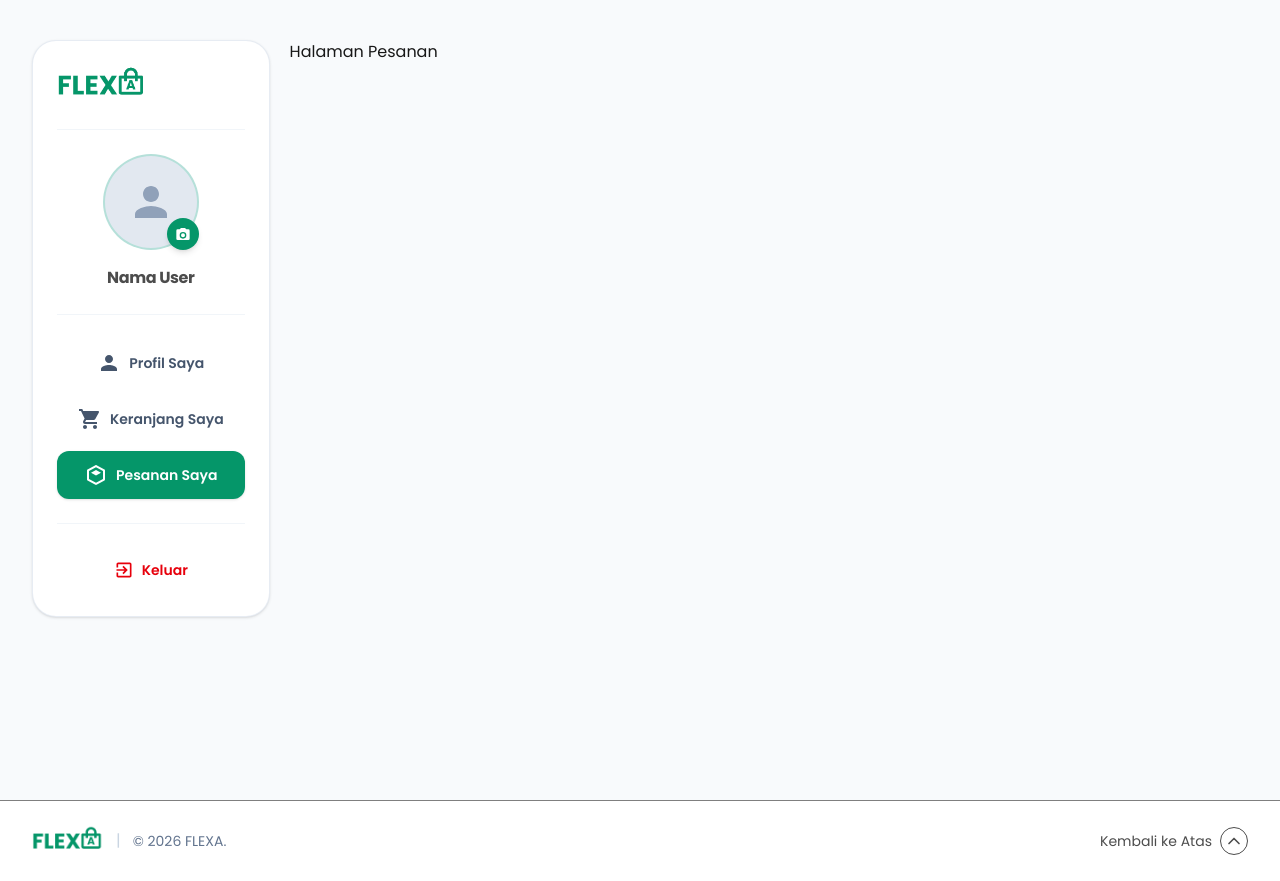
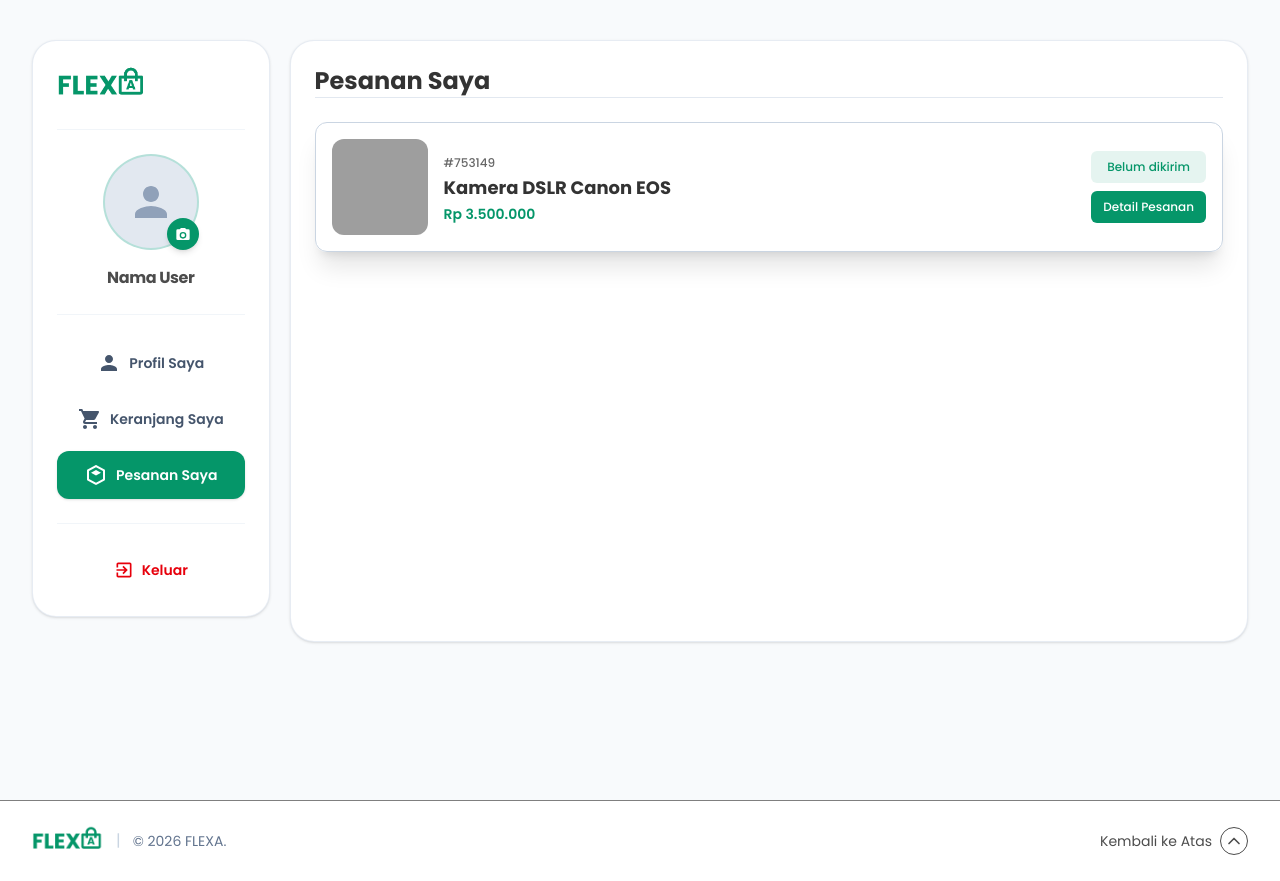
Before and after one commit to NarayanaMahendraAbimanyu/FLEXA-Marketplace, a Next.js app: page /buyer/purchase in a window 1280 px wide. Built offline with nearby package versions, Linux system fonts and the light colour scheme; no server answers; grey boxes are pictures that could not be loaded.

Commit message:
Memperbarui dan menambahkan halaman pesanan

```diff
--- a/app/buyer/purchase/page.tsx
+++ b/app/buyer/purchase/page.tsx
@@ -1,3 +1,73 @@
+'use client'
+
+import React, { useState, useEffect } from 'react'
+
 export default function PurchasePage() {
-  return <div>Halaman Pesanan</div>;
+  const [purchasedProduct, setPurchasedProduct] = useState<{
+    id: string;
+    name: string;
+    price: string;
+    image?: string;
+  } | null>(null);
+
+  useEffect(() => {
+    const savedOrder = localStorage.getItem('last_purchase');
+    if (savedOrder) {
+      setPurchasedProduct(JSON.parse(savedOrder));
+    } else {
+      const mockRandomId = Math.floor(100000 + Math.random() * 900000).toString();
+      setPurchasedProduct({
+        id: mockRandomId,
+        name: 'Kamera DSLR Canon EOS',
+        price: 'Rp 3.500.000',
+        image: 'https://images.unsplash.com/photo-1516035069371-29a1b244cc32?w=500&auto=format&fit=crop&q=60'
+      });
+    }
+  }, []);
+
+  return (
+    <div className="w-full bg-white rounded-3xl border border-slate-200/80 p-6 shadow-sm relative overflow-hidden">
+      <h1 className="text-xl sm:text-2xl font-bold text-black/80">Pesanan Saya</h1>
+      <div className="w-full h-[1px] bg-slate-200 mb-6" />
+
+      <div className=" min-h-[495px]">
+        {purchasedProduct ? (
+          <div className="border border-slate-300 rounded-xl p-4 flex flex-col sm:flex-row items-start sm:items-center justify-between gap-4 shadow-xl relative">
+            <div className="flex items-center gap-4 w-full sm:w-auto">
+              {purchasedProduct.image ? (
+                <img
+                  src={purchasedProduct.image}
+                  alt={purchasedProduct.name}
+                  className="w-20 h-20 sm:w-24 sm:h-24 object-cover rounded-xl shrink-0"
+                />
+              ) : (
+                <div className="w-20 h-20 sm:w-24 sm:h-24 bg-slate-300 rounded-xl shrink-0" />
+              )}
+              <div>
+                <span className="text-xs text-black/60 font-medium">#{purchasedProduct.id}</span>
+                <h3 className="font-bold text-base sm:text-lg text-black/80">{purchasedProduct.name}</h3>
+                <p className="text-sm font-semibold text-[#059669] mt-0.5">{purchasedProduct.price}</p>
+              </div>
+            </div>
+
+            <div className="flex flex-col sm:items-end gap-2 self-end sm:self-center">
+              <span className="text-xs font-medium bg-[#059669]/10 py-2 px-4 rounded-md text-[#059669]">
+                Belum dikirim
+              </span>
+              <button
+                onClick={() => alert(`Melihat detail pesanan #${purchasedProduct.id}`)}
+                className="text-xs bg-[#059669] py-2 px-3 rounded-md font-medium text-white hover:scale-103 active:scale-95 transition-all duration-200"
+              >
+                Detail Pesanan
+              </button>
+            </div>
+          </div>
+        ) : (
+          <div className="flex items-center justify-center h-full min-h-[400px]">
+            <p className="text-sm text-black/50 font-medium">Belum ada pesanan yang dilakukan.</p>
+          </div>
+        )}
+      </div>
+    </div>
+  )
 }
--- a/app/checkout/[id]/page.tsx
+++ b/app/checkout/[id]/page.tsx
@@ -73,7 +73,19 @@ export default function CheckoutPage() {
   };
 
   const handleCreateOrder = () => {
-    router.push('/order');
+    const randomId = Math.floor(100000 + Math.random() * 900000).toString();
+    const orderData = {
+      id: randomId,
+      name: product.title,
+      price: formatRupiah(totalBayar),
+      imageText: product.imageText,
+      qty: qtyParam,
+      storeName: product.storeName,
+      address: address,
+      paymentMethod: paymentMethod,
+    };
+    localStorage.setItem('last_purchase', JSON.stringify(orderData));
+    router.push('/buyer/purchase');
   };
 
   return (
--- a/app/components/NavbarBuyer.tsx
+++ b/app/components/NavbarBuyer.tsx
@@ -199,7 +199,7 @@ export default function NavbarBuyer({ searchQuery, onSearchChange, onSearchSubmi
                   </Link>
 
                   <Link
-                    href="/buyer/orders"
+                    href="/buyer/checkout"
                     onClick={() => setIsMobileMenuOpen(false)}
                     className="w-full text-left py-2 px-3 text-black/70 text-xs sm:text-sm font-medium rounded-lg transition-all duration-200 hover:bg-[#059669] hover:text-white flex items-center gap-2.5"
                   >
@@ -308,7 +308,7 @@ export default function NavbarBuyer({ searchQuery, onSearchChange, onSearchSubmi
                   </Link>
 
                   <Link
-                    href="/buyer/orders"
+                    href="/buyer/purchase"
                     className="w-full text-left py-2 px-3 text-slate-700 text-xs sm:text-sm font-medium rounded-xl transition-all duration-200 hover:bg-[#059669] hover:text-white flex items-center gap-2.5"
                   >
                     <svg className="w-4 h-4" fill="none" stroke="currentColor" viewBox="0 0 24 24">
```
